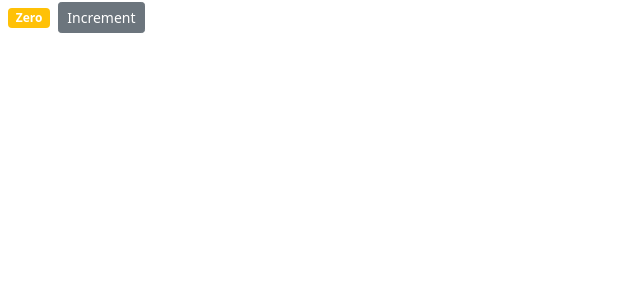
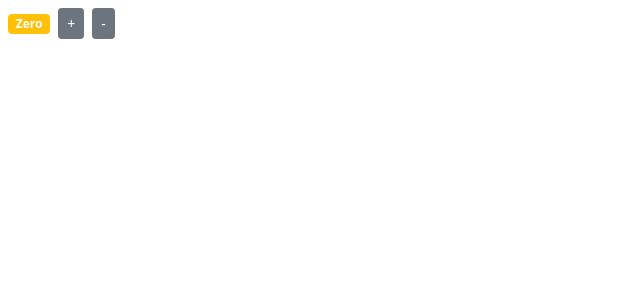
Before and after one commit to ShujaShah/react-counter, a React (Create React App) app: page / in a window 1280 px wide. Shown: the top 300 px of the page, without its empty margins (0-640 px from the left). Built offline with nearby package versions, Linux system fonts and the light colour scheme.

Commit message:
decrement implementation

```diff
--- a/src/components/counterComponent.jsx
+++ b/src/components/counterComponent.jsx
@@ -19,6 +19,10 @@
     this.setState({ count: this.state.count + 1 });
   };
 
+  handleDecrement = () => {
+    this.setState({ count: this.state.count - 1 });
+  };
+
   render() {
     return (
       <React.Fragment>
@@ -27,7 +31,13 @@
           onClick={this.handleIncrement}
           className="btn btn-secondary btn-sm"
         >
-          Increment
+          +
+        </button>
+        <button
+          onClick={this.handleDecrement}
+          className="btn btn-secondary btn-sm m-2"
+        >
+          -
         </button>
       </React.Fragment>
     );
```
